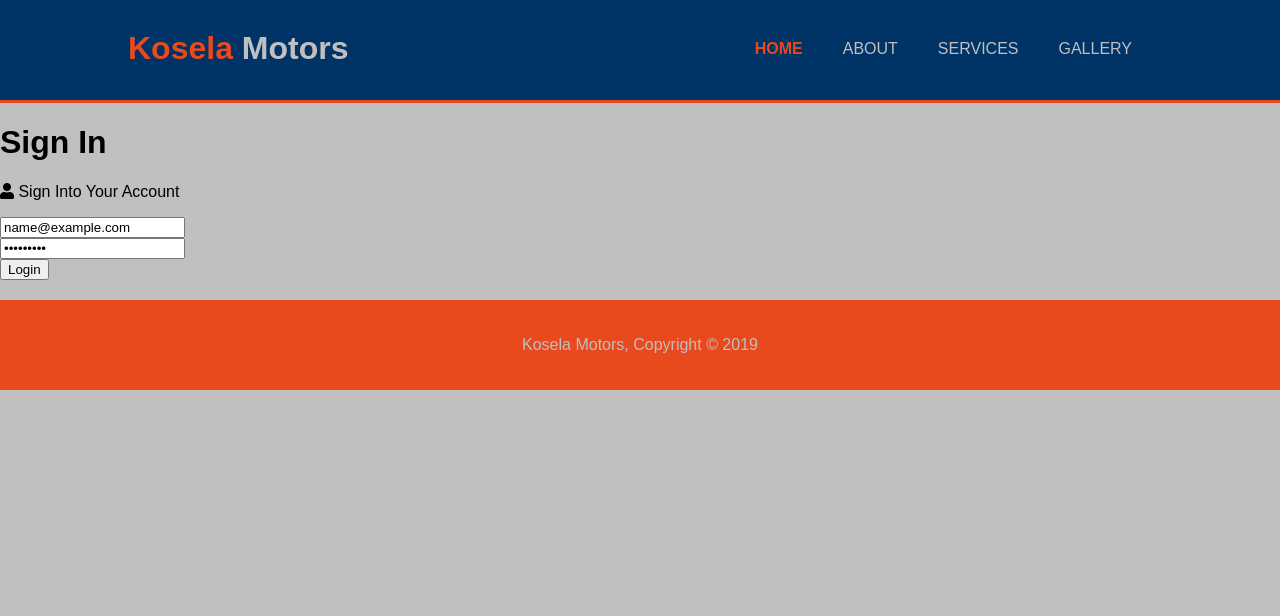
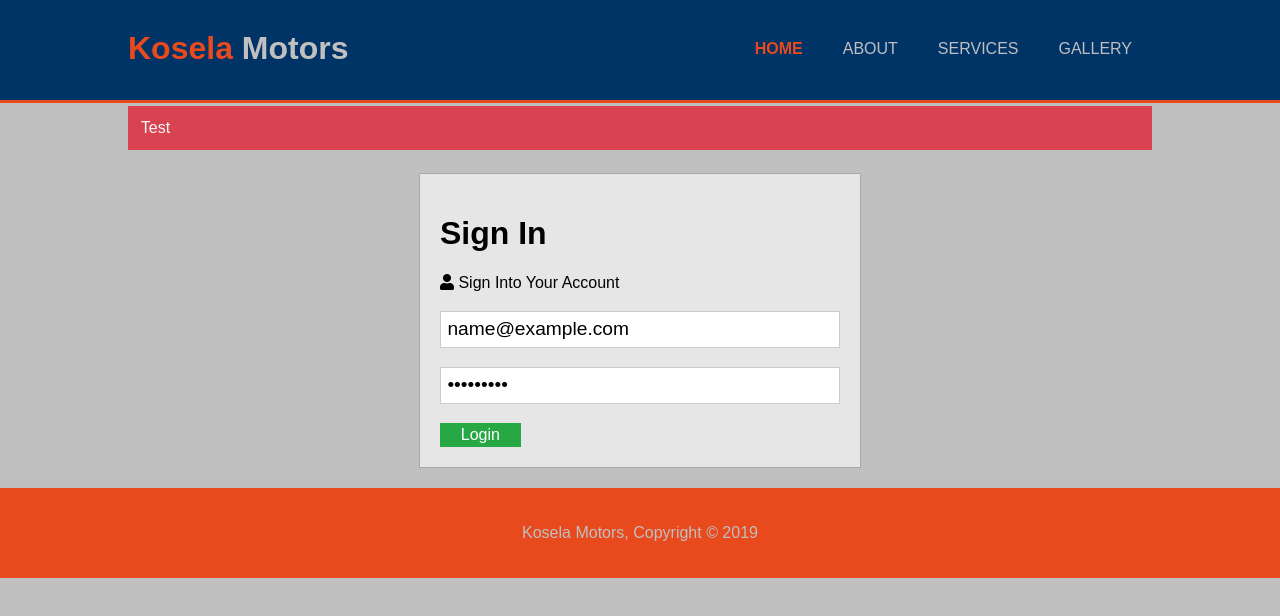
Before and after one commit to sebekos/koselamotorsapp, a React (Create React App) app in the folder client/: page /login in a window 1280 px wide. Both pictures are taken after typing "name@example.com", "Sample123" into the empty fields and a click on the input "Login". Shown: the top 616 px of the page. Built offline with nearby package versions, Linux system fonts and the light colour scheme; the HTML template or start-up script is replaced by a standard one.

Commit message:
Added alerts and login

```diff
--- a/client/src/App.css
+++ b/client/src/App.css
@@ -1,3 +1,12 @@
+/* Global Styles */
+:root {
+  --primary-color: #17a2b8;
+  --dark-color: #343a40;
+  --light-color: #f4f4f4;
+  --danger-color: #dc3545;
+  --success-color: #28a745;
+}
+
 body{
   font-family: Arial, Helvetica, sans-serif;
   padding: 0;
@@ -21,8 +30,77 @@ ul{
   padding: 15px;
   background: #003366;
   color: #C0C0C0;
-  margin-top: 10px;
   margin-bottom: 10px;
+}
+
+/* Alerts and buttons */
+.alert {
+  padding: 0.8rem;
+  margin: .2rem 0;
+  opacity: 0.9;
+  background: var(--light-color);
+  color: #333;
+}
+
+.btn {
+  display: inline-block;
+  background: var(--light-color);
+  color: #333;
+  padding: 0.2rem 1.3rem;
+  font-size: 1rem;
+  border: none;
+  cursor: pointer;
+  transition: opacity 0.2s ease-in;
+  outline: none;
+}
+
+.btn-primary,
+.bg-primary,
+.badge-primary,
+.alert-primary {
+  background: var(--primary-color);
+  color: #fff;
+}
+
+.btn-light,
+.bg-light,
+.badge-light,
+.alert-light {
+  background: var(--light-color);
+  color: #333;
+}
+
+.btn-dark,
+.bg-dark,
+.badge-dark,
+.alert-dark {
+  background: var(--dark-color);
+  color: #fff;
+}
+
+.btn-danger,
+.bg-danger,
+.badge-danger,
+.alert-danger {
+  background: var(--danger-color);
+  color: #fff;
+}
+
+.btn-success,
+.bg-success,
+.badge-success,
+.alert-success {
+  background: var(--success-color);
+  color: #fff;
+}
+
+.btn-white,
+.bg-white,
+.badge-white,
+.alert-white {
+  background: #fff;
+  color: #333;
+  border: #ccc solid 1px;
 }
 
 /* Header */
@@ -134,13 +212,16 @@ footer{
 aside#sidebar{
   float: right;
   width: 30%;
-  margin-top: 10px;
 }
 
 /* Main col */
 article#main-col{
   float:left;
   width: 65%;
+  border: darkgrey solid 1px;
+  background: #e6e6e6;
+  padding: 20px;
+  box-sizing: border-box;
 }
 
 /* Services */
@@ -179,7 +260,45 @@ article#main-col{
 #main{
   margin: 20px auto;
   max-width: 1200px;
+}
 
+/* Login form */
+
+/* Forms */
+.form-container{
+  margin:20px auto 0;
+  padding: 20px;
+  max-width: 400px;
+  border: darkgrey solid 1px;
+  background: #e6e6e6;
+}
+.form .form-group {
+  margin: 1.2rem 0;
+}
+
+.form .form-text {
+  display: block;
+  margin-top: -1rem;
+  color: #888;
+}
+
+.form input[type='text'],
+.form input[type='email'],
+.form input[type='password'],
+.form input[type='date'],
+.form select,
+.form textarea {
+  display: block;
+  width: 100%;
+  padding: 0.4rem;
+  font-size: 1.2rem;
+  border: 1px solid #ccc;
+  box-sizing: border-box;
+}
+
+.form input[type='submit'],
+button {
+  font: inherit;
 }
 
 @media(max-width: 815px){
@@ -225,4 +344,12 @@ article#main-col{
   .service-icon{
     display: none;
   }
+
+  .dark{
+    margin-top: 10px;
+  }
+
+  .form-container{
+    margin: minmax(10px, auto);
+  }
 }
--- a/client/src/App.js
+++ b/client/src/App.js
@@ -7,6 +7,7 @@ import Services from './components/services/Services';
 import Gallery from './components/gallery/Gallery';
 import About from './components/about/About';
 import Login from './components/auth/Login';
+import Alert from './components/layout/Alert';
 
 //Redux
 import { Provider } from 'react-redux';
@@ -19,6 +20,7 @@ const App = () =>
     <Router>
       <Fragment>
         <Header />
+        <Alert />
         <Switch>
           <Route exact path='/' component={Home} />
           <Route exact path='/about' component={About} />
--- a/client/src/Redux/actions/alert.js
+++ b/client/src/Redux/actions/alert.js
@@ -1,10 +1,28 @@
 import uuid from 'uuid';
-import { SET_ALERT, REMOVE_ALERT } from './types';
+import { SET_ALERT, REMOVE_ALERT, REMOVE_ALL_ALERTS } from './types';
 
-export const setAlert = (msg, alertType) => dispatch => {
+export const setAlert = (msg, alertType, timeout = 5000) => dispatch => {
     const id = uuid.v4();
     dispatch({
         type: SET_ALERT,
         payload: { msg, alertType, id }
     });
+
+    setTimeout(() => dispatch({ type: REMOVE_ALERT, payload: id }), timeout);
 }
+
+export const setAllAlert = (msg, alertType, timeout = 5000) => dispatch => {
+    const id = uuid.v4();
+    // Remove all alerts first;
+    dispatch({ type: REMOVE_ALL_ALERTS })
+    dispatch({
+        type: SET_ALERT,
+        payload: { msg, alertType, id }
+    });
+
+    setTimeout(() => dispatch({ type: REMOVE_ALERT, payload: id }), timeout);
+}
+
+export const removeAlerts = () => dispatch => {
+    dispatch({ type: REMOVE_ALL_ALERTS });
+}
--- a/client/src/Redux/actions/types.js
+++ b/client/src/Redux/actions/types.js
@@ -1,2 +1,3 @@
 export const SET_ALERT = 'SET_ALERT';
 export const REMOVE_ALERT = 'REMOVE_ALERT';
+export const REMOVE_ALL_ALERTS = 'REMOVE_ALL_ALERTS'
--- a/client/src/Redux/reducers/alert.js
+++ b/client/src/Redux/reducers/alert.js
@@ -1,4 +1,4 @@
-import { SET_ALERT, REMOVE_ALERT } from '../actions/types';
+import { SET_ALERT, REMOVE_ALERT, REMOVE_ALL_ALERTS } from '../actions/types';
 
 const initialState = [];
 
@@ -9,6 +9,8 @@ export default function (state = initialState, action) {
             return [...state, payload];
         case REMOVE_ALERT:
             return state.filter(alert => alert.id !== payload);
+        case REMOVE_ALL_ALERTS:
+            return [];
         default:
             return state;
     }
--- a/client/src/components/auth/Login.js
+++ b/client/src/components/auth/Login.js
@@ -21,6 +21,7 @@ const Login = ({ setAlert }) => {
 
     return (
         <Fragment>
+            <div className="form-container">
                 <h1 className="large text-primary">Sign In</h1>
                 <p className="lead"><i className="fas fa-user"></i> Sign Into Your Account</p>
                 <form className="form" onSubmit={onSubmitHandler}>
@@ -45,8 +46,10 @@ const Login = ({ setAlert }) => {
                             required
                         />
                     </div>
-                <input type="submit" className="btn btn-primary" value="Login" />
+                    <input type="submit" className="btn btn-success" value="Login" />
                 </form>
+            </div>
+
         </Fragment>
     )
 }
--- /dev/null
+++ b/client/src/components/layout/Alert.js
@@ -0,0 +1,21 @@
+import React from 'react';
+import PropTypes from 'prop-types';
+import { connect } from 'react-redux';
+
+const Alert = ({ alerts }) => alerts !== null && alerts.length > 0 && alerts.map(alert => (
+    <div className="container">
+        <div key={alert.id} className={`alert alert-${alert.alertType}`}>
+            {alert.msg}
+        </div>
+    </div>
+));
+
+Alert.propTypes = {
+    alerts: PropTypes.array.isRequired
+}
+
+const mapStateToProps = state => ({
+    alerts: state.alert
+});
+
+export default connect(mapStateToProps)(Alert);
```
Lines whose indentation alone changed are shown as unchanged.
